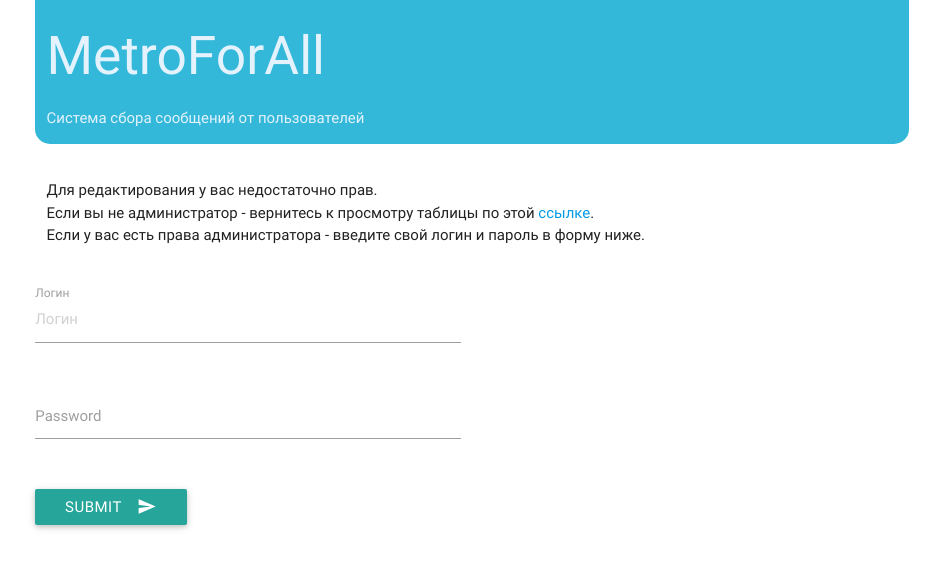
After one commit to drnextgis/metro4all, a Python web app: template metro4all/templates/login.mako in a window 1280 px wide. The commit adds this page. Shown: the top 569 px of the page, without its empty margins (168-1108 px from the left). Run offline with Mako, Linux system fonts and the light colour scheme; the template is opened without the code that fills it, so the values that code supplies are empty.

Commit message:
login and layout template was implemented

```diff
--- /dev/null
+++ b/metro4all/templates/login.mako
@@ -0,0 +1,57 @@
+<%inherit file="_master.mako"></%inherit>
+
+<%block name="title">Редактор сообщения</%block>
+
+<%block name="css">
+    <link href="${request.static_url('metro4all:static/contrib/jtable.2.4.0/themes/metro/metro4all/jtable.css')}"
+          rel="stylesheet" type="text/css"/>
+    <link href="${request.static_url('metro4all:static/css/reports.css')}"
+          rel="stylesheet" type="text/css"/>
+</%block>
+
+<div class="row">
+    <div class="col s12">
+        <p>Для редактирования у вас недостаточно прав.<br/>
+            Если вы не администратор - вернитесь к просмотру таблицы по этой <a href="${request.route_url('home')}">ссылке</a>.<br/>
+            Если у вас есть права администратора - введите свой логин и пароль в форму ниже.
+        </p>
+    </div>
+</div>
+<div class="row">
+    <div class="row">
+        <form class="col s12">
+            <input type="hidden" name="came_from" value="${came_from}"/>
+            %if message:
+                <div class="row">
+                    <div class="col s12">
+                        <div class="card red darken-1">
+                            <div class="card-content white-text">
+                                <p>${message}</p>
+                            </div>
+                        </div>
+                    </div>
+                </div>
+            %endif
+            <div class="row">
+                <div class="input-field col s6">
+                    <input placeholder="Логин" id="login" name="login" type="text" class="validate" value="${login}">
+                    <label for="first_name">Логин</label>
+                </div>
+            </div>
+            <div class="row">
+                <div class="input-field col s6">
+                    <input id="password" name="password" type="password" class="validate" value="${password}"/>
+                    <label for="password">Password</label>
+                </div>
+            </div>
+
+            <div class="row">
+                <div class="input-field col s6">
+                    <button class="btn waves-effect waves-light" type="submit" name="action">Submit
+                        <i class="mdi-content-send right"></i>
+                    </button>
+                </div>
+            </div>
+        </form>
+    </div>
+</div>
--- a/metro4all/templates/edit.mako
+++ b/metro4all/templates/logout.mako
@@ -9,10 +9,16 @@
           rel="stylesheet" type="text/css"/>
 </%block>
 
-<%block name="container_id">id="edit"</%block>
-
 <div class="row">
-    <div class="col s12">
-        <h3>Сообщение №${report.id}</h3>
+    <div class="row">
+        <form class="col s12" method="post">
+            <div class="row">
+                <div class="input-field col s6">
+                    <button class="btn waves-effect waves-light" type="submit" name="action">Logout
+                        <i class="mdi-content-send right"></i>
+                    </button>
+                </div>
+            </div>
+        </form>
     </div>
 </div>
```
